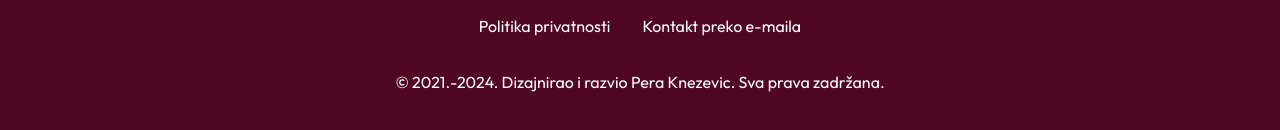
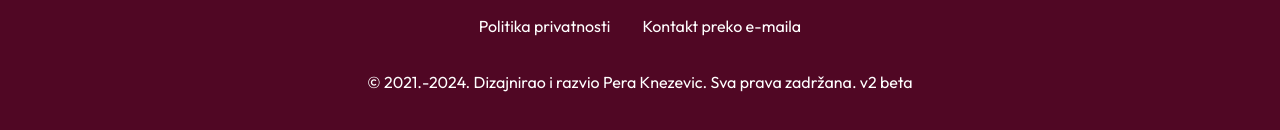
Before and after one commit to peraknezevic/negabiljaka-v2, a Next.js app: page /tekstovi in a window 1280 px wide. Shown: the part 1210-1340 px from the top of the page. Built offline with nearby package versions, Linux system fonts and the light colour scheme; no server answers; the database is empty.

Commit message:
prisma updated, added v in footer

```diff
--- a/components/footer.tsx
+++ b/components/footer.tsx
@@ -31,7 +31,7 @@ const Footer = () => {
       <p className="mx-auto text-center">
         &copy; 2021.-2024. Dizajnirao i razvio{" "}
         <a href="https://peraknezevic.com">Pera Knezevic</a>. Sva prava
-        zadržana.
+        zadržana. v2 beta
       </p>
     </footer>
   )
--- a/package.json
+++ b/package.json
@@ -9,7 +9,7 @@
     "lint": "next lint"
   },
   "dependencies": {
-    "@prisma/client": "^5.19.1",
+    "@prisma/client": "^5.20.0",
     "clsx": "^2.1.1",
     "next": "15.0.0-rc.0",
     "next-cloudinary": "^6.13.0",
@@ -26,7 +26,7 @@
     "eslint": "^8",
     "eslint-config-next": "15.0.0-rc.0",
     "postcss": "^8",
-    "prisma": "^5.19.1",
+    "prisma": "^5.20.0",
     "tailwindcss": "^3.4.1",
     "typescript": "^5"
   }
```
Also changed, not shown: 1 other file (tests, documents, lock files or other folders).
